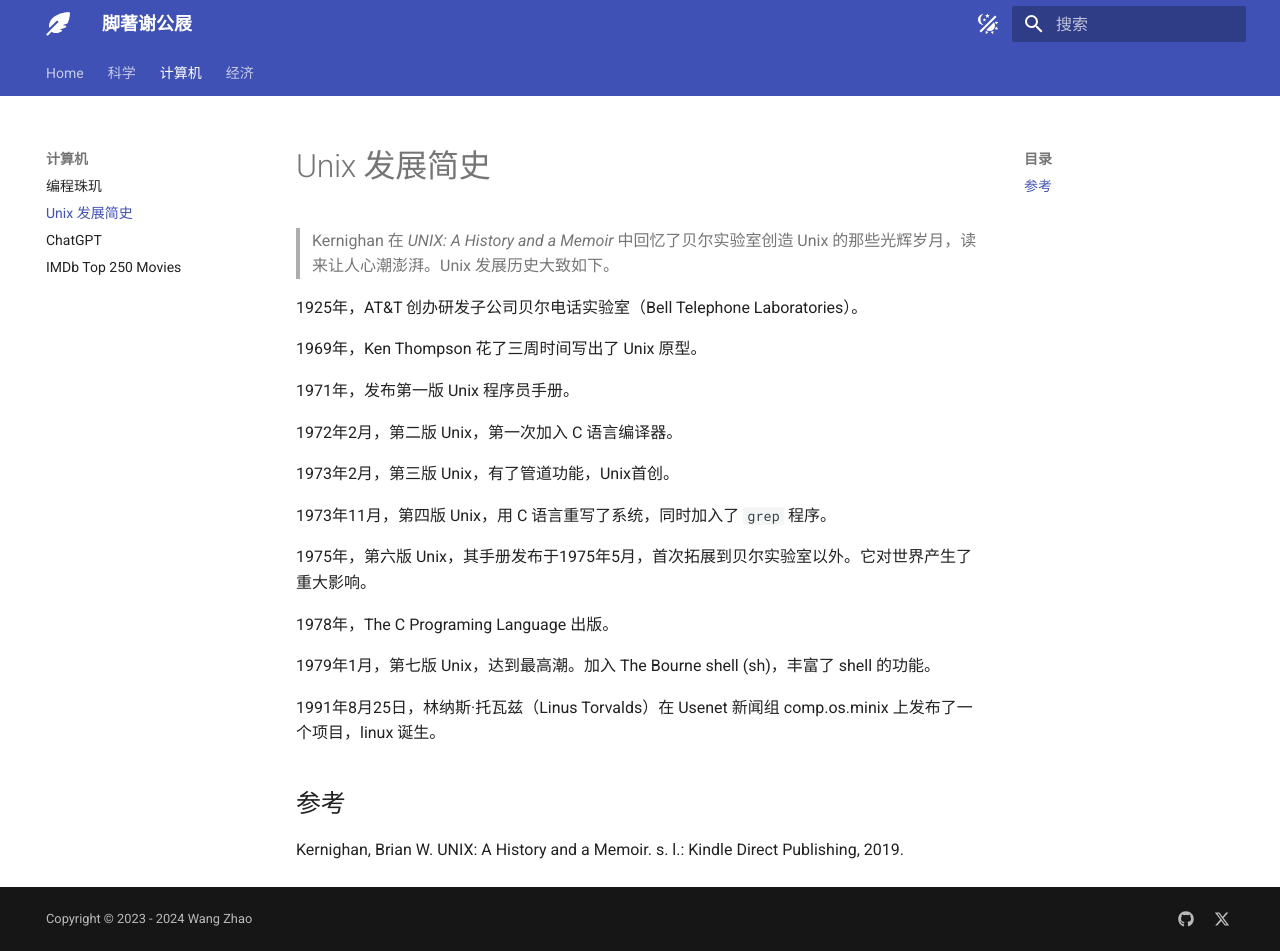
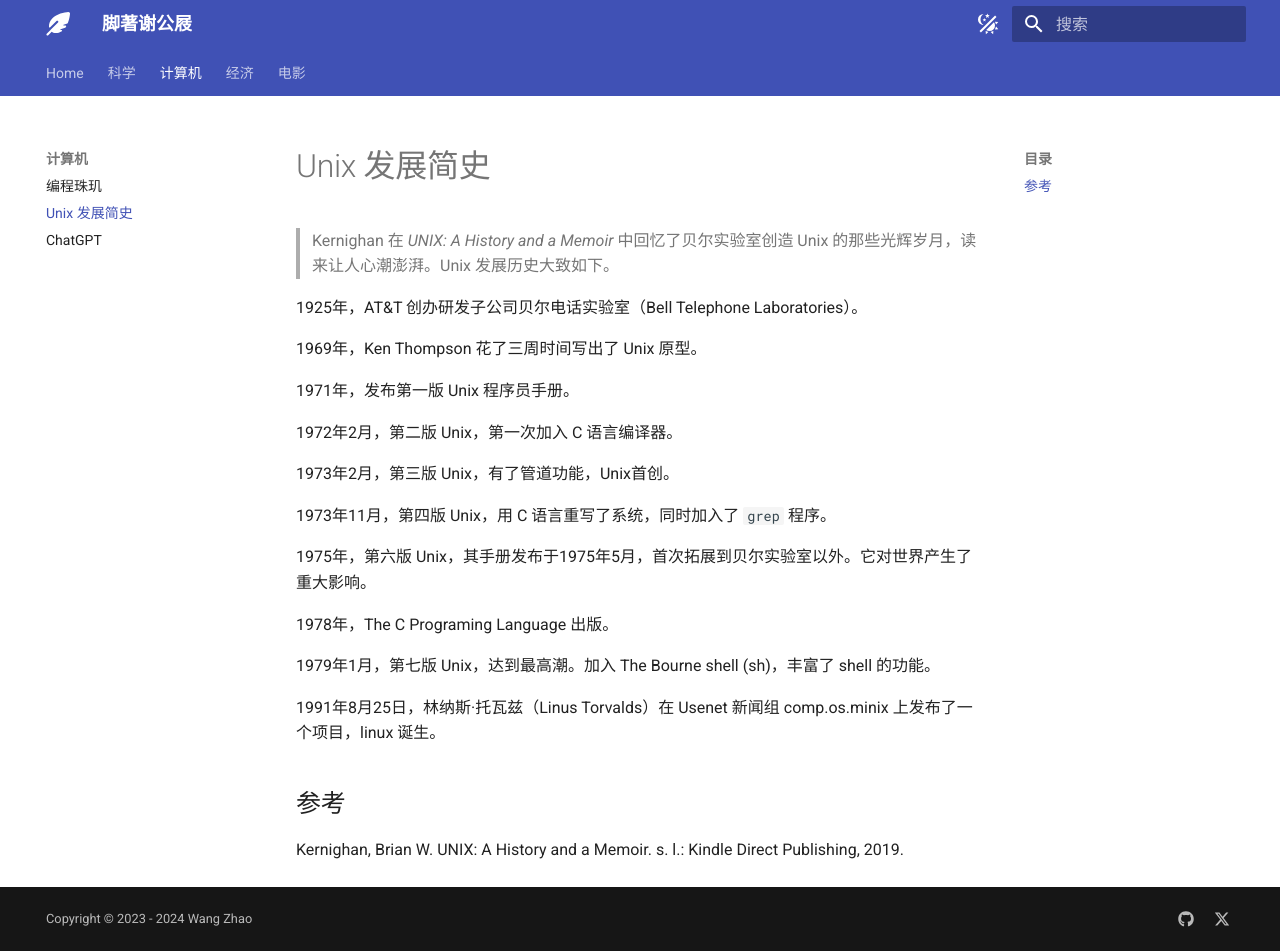
Before and after one commit to JZXGJ/pages, an MkDocs documentation site: the page built from docs/Unix 发展.md, in a window 1280 px wide and 951 px high. Built offline with MkDocs 1.6.1 and Material for MkDocs 9.7.7, drawn with Linux system fonts in a browser that asks for light colours; some of the changed lines change nothing that is shown.

Commit message:
update yml

```diff
--- a/mkdocs.yml
+++ b/mkdocs.yml
@@ -48,10 +48,12 @@ nav:
     - 编程珠玑: 编程珠玑.md
     - Unix 发展简史: Unix 发展.md
     - ChatGPT: What Is ChatGPT Doing/What Is ChatGPT Doing.md
-    - IMDb Top 250 Movies: IMDB_TOP250.md
   - 经济:
     - 比较优势: Comparative_advantage/比较优势.md
     - 四种花钱方法: Economy/Friedman.md
+  - 电影:
+    - IMDb Top 250 Movies: IMDB_TOP250.md
+
 
 markdown_extensions:
   # for math
```
